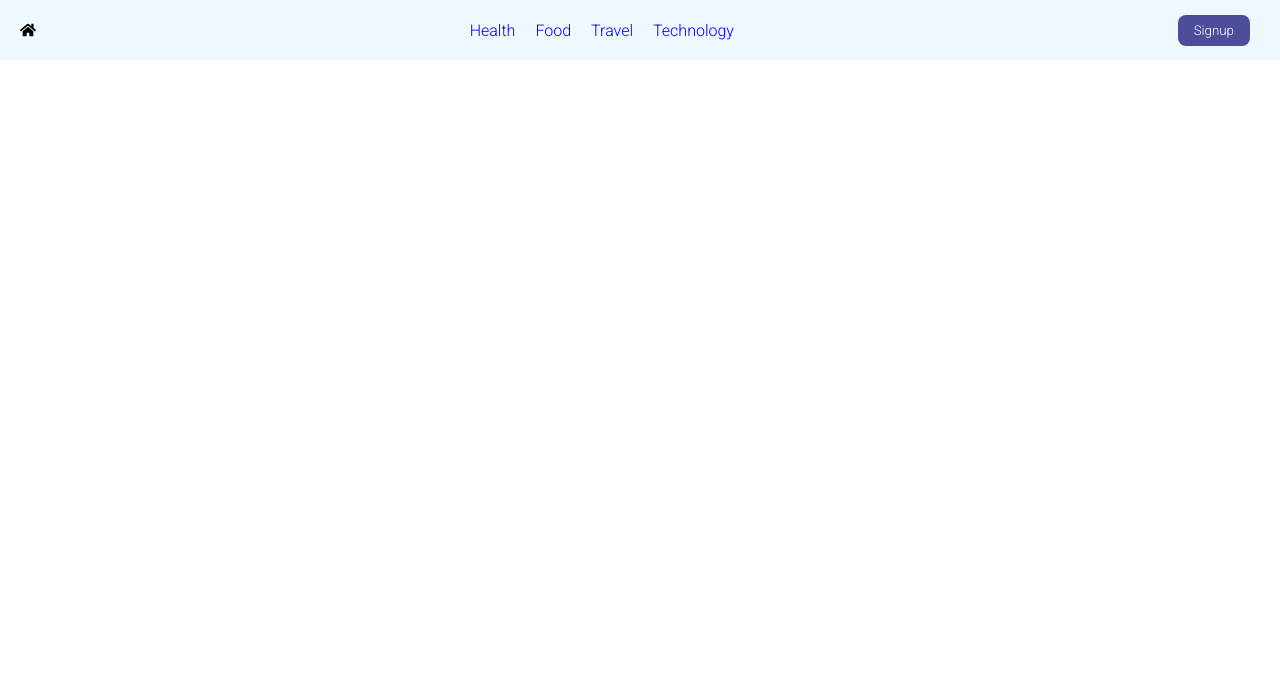
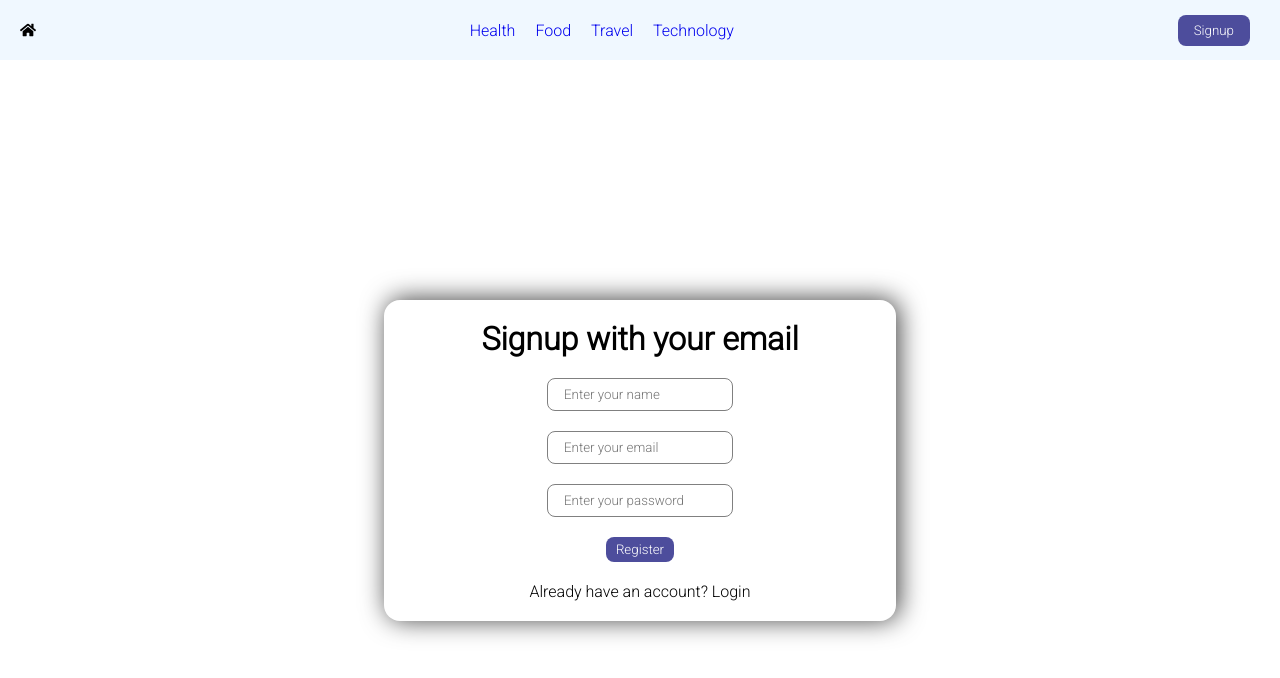
Before and after one commit to kaligurl2008/ReactBlogFirebase, a React (Create React App) app in the folder react-blog-firebase/: page /auth in a window 1280 px wide. Shown: the top 678 px of the page. Built offline with nearby package versions, Linux system fonts and the light colour scheme; no server answers.

Commit message:
added signup funcitonaility lesson 3

```diff
--- a/react-blog-firebase/package.json
+++ b/react-blog-firebase/package.json
@@ -9,6 +9,7 @@
     "firebase": "^9.15.0",
     "react": "^18.2.0",
     "react-dom": "^18.2.0",
+    "react-firebase-hooks": "^5.1.1",
     "react-icons": "^4.7.1",
     "react-router-dom": "^6.6.2",
     "react-scripts": "5.0.1",
--- a/react-blog-firebase/src/App.js
+++ b/react-blog-firebase/src/App.js
@@ -1,7 +1,9 @@
 import {BrowserRouter, Routes, Route} from 'react-router-dom'
 import './App.css';
 import Header from './Components/Header/Header';
+import Auth from './Pages/Auth/Auth';
 import Homepage from './Pages/Homepage/Homepage';
+
 
 
 
@@ -12,6 +14,7 @@
       <Header />
         <Routes>
           <Route path='/' element={<Homepage />} />
+          <Route path='/auth' element={<Auth />} />
         </Routes>
       </BrowserRouter>
 
--- a/react-blog-firebase/src/Components/Banner/Banner.js
+++ b/react-blog-firebase/src/Components/Banner/Banner.js
@@ -53,8 +53,9 @@
         </div>
         <div className='other-articles-container'>
             {
-                otherArticles.map(item =>(
-                    <div className='other-article-item'
+                otherArticles.map(item=>(
+                    <div key ={item.id}
+                    className='other-article-item'
                     style={{backgroundImage: `url(${item?.imageUrl})`}}>
                         <div className='banner-info'>
                             <h3>{item?.title}</h3>
--- a/react-blog-firebase/src/Components/Header/Header.js
+++ b/react-blog-firebase/src/Components/Header/Header.js
@@ -2,8 +2,14 @@
 import './Header.css'
 import {Link} from 'react-router-dom'
 import { FaHome } from "react-icons/fa";
+import {auth} from '../../Config/firebaseConfig'
+import {useAuthState} from 'react-firebase-hooks/auth'
 
 function Header() {
+
+    //get user data
+    const [user] = useAuthState(auth);
+    console.log('user data', user)
 
     //create array with topics
     const categories = ["Health", "Food", "Travel", "Technology"]
@@ -12,11 +18,21 @@
         <FaHome />
         <div className='categories-container'>
             {
-                categories.map(item=> <Link to={`/category/${item}`}
-                className='nav-link' >{item}</Link>)
+                categories.map((item, index)=> <Link to={`/category/${item}`}
+                className='nav-link' key = {index}>{item}</Link>)
             }
         </div>
-        <button className='auth-link'>Signup</button>
+        {
+            user?
+            <div>
+                <span className='username'>
+                    {user.displayName? user.displayName : user.email}
+                </span>
+            </div>
+            :
+            <button className='auth-link'>Signup</button>
+        }
+
     </div>
   )
 }
--- a/react-blog-firebase/src/Config/firebaseConfig.js
+++ b/react-blog-firebase/src/Config/firebaseConfig.js
@@ -4,6 +4,9 @@
 
 //import for firestore
 import {getFirestore} from 'firebase/firestore'
+
+//import for authentication
+import {getAuth} from 'firebase/auth'
 
 // TODO: Add SDKs for Firebase products that you want to use
 // https://firebase.google.com/docs/web/setup#available-libraries
@@ -23,3 +26,6 @@
 
 //set up database "hook" and export it
 export const db = getFirestore(app)
+
+//activate authentication
+export const auth = getAuth(app)
--- /dev/null
+++ b/react-blog-firebase/src/Pages/Auth/Auth.css
@@ -0,0 +1,44 @@
+.auth-container{
+    min-height:100vh;
+}
+
+.auth-form{
+    background-color: var(--white);
+    width:40%;
+    min-height:30vh;
+    margin:30vh auto;
+    padding:20px;
+    border-radius:16px;
+    display: flex;
+    flex-direction: column;
+    align-items: center;
+    justify-content: space-between;
+    -webkit-box-shadow: 3px -1px 26px 0px rgba(0,0,0,0.75);
+    -moz-box-shadow: 3px -1px 26px 0px rgba(0,0,0,0.75);
+    box-shadow: 3px -1px 26px 0px rgba(0,0,0,0.75);
+}
+.form-group{
+    display: flex;
+    flex-direction: column;
+    align-items: center;
+    justify-content: space-between;
+}
+.form-group input{
+    padding:8px 16px;
+    border-radius:8px;
+    border:solid 1px grey;
+    margin-top:20px;
+}
+.auth-form button{
+    background-color: var(--button-bg);
+    color:var(--white);
+    border:none;
+    padding:5px 10px;
+    border-radius:8px;
+    cursor:pointer;
+    margin:20px 0;
+}
+.form-link{
+    cursor:pointer;
+    font-style:italic;
+}
--- /dev/null
+++ b/react-blog-firebase/src/Pages/Auth/Auth.js
@@ -0,0 +1,89 @@
+import React from 'react'
+import './Auth.css'
+import {auth} from '../../Config/firebaseConfig'
+import { createUserWithEmailAndPassword, updateProfile,
+signInWithEmailAndPassword } from 'firebase/auth'
+import { useNavigate } from 'react-router-dom'
+
+
+function Auth() {
+    let navigate = useNavigate();
+
+    const [existingUser, setExistingUser] = React.useState(false)
+
+    //create state for form data
+    const [email, setEmail] = React.useState('')
+    const [password, setPassword] = React.useState('')
+    const [name, setName] = React.useState('')
+
+
+    const handleSignup = (e)=>{
+        e.preventDefault();
+        console.log('signup')
+        //connect to firebase auth
+        createUserWithEmailAndPassword(auth, email, password)
+        .then(res=>{
+            console.log(res.user)
+            //add name as username
+            updateProfile(auth.currentUser,
+                {
+                    displayName: name
+                })
+                //navigate to homepage
+                navigate('/')
+        })
+        .catch(err => {
+            alert(err.code)
+        })
+    }
+
+    const handleLogin = (e)=>{
+        e.preventDefault();
+        console.log('login')
+    }
+
+  return (
+    <div className='auth-container'>
+        {
+            existingUser?
+            <form className='auth-form' onSubmit={handleLogin}>
+                <h1>Login with your email</h1>
+                <div className='form-group'>
+                    <input type='email'
+                            placeholder ='Enter your email'
+                            required
+                            onChange={(e) => {setEmail(e.target.value)}}/>
+                    <input type='password'
+                            placeholder ='Enter your password'
+                            required
+                            onChange={(e) => {setPassword(e.target.value)}}/>
+                </div>
+                <button type='submit'>Login</button>
+                <p>Don't have an account? <span>Signup</span></p>
+            </form>
+            :
+            <form className='auth-form' onSubmit={handleSignup}>
+                <h1>Signup with your email</h1>
+                <div className='form-group'>
+                    <input type='text'
+                                placeholder ='Enter your name'
+                                required
+                                onChange={(e) => {setName(e.target.value)}}/>
+                        <input type='email'
+                                placeholder ='Enter your email'
+                                required
+                                onChange={(e) => {setEmail(e.target.value)}}/>
+                        <input type='password'
+                                placeholder ='Enter your password'
+                                required
+                                onChange={(e) => {setPassword(e.target.value)}}/>
+                </div>
+                <button type='submit'>Register</button>
+                <p>Already have an account? <span>Login</span></p>
+            </form>
+        }
+    </div>
+  )
+}
+
+export default Auth
```
Also changed, not shown: 1 other file (tests, documents, lock files or other folders).
